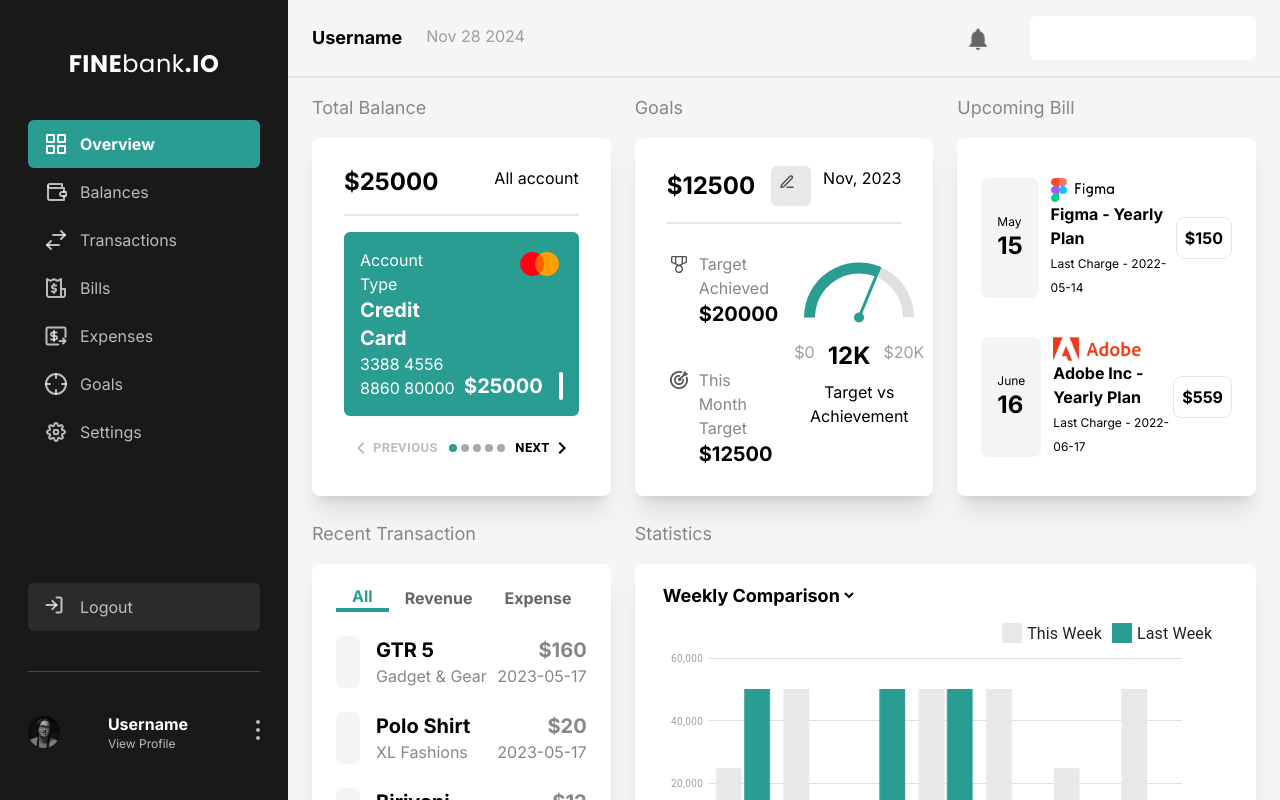
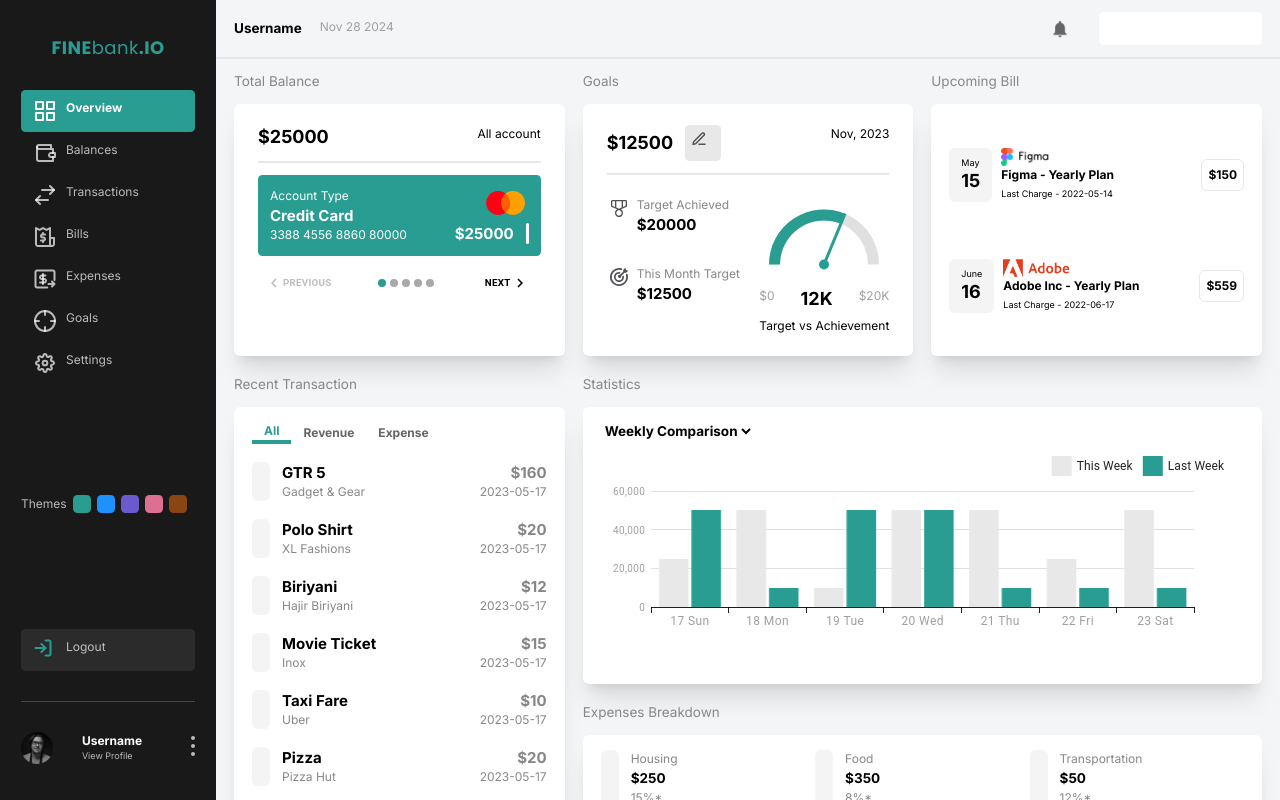
Before and after one commit to Bagusylyto/admin-ui2, a React (Vite) app: page / in a window 1280 px wide. Shown: the top 800 px of the page. Built offline with nearby package versions, Linux system fonts and the light colour scheme.

Commit message:
State Management With Context

```diff
--- a/src/components/Elements/BarChart/index.jsx
+++ b/src/components/Elements/BarChart/index.jsx
@@ -1,5 +1,6 @@
-import React from "react";
+import { useContext } from "react";
 import { BarChart } from "@mui/x-charts/BarChart";
+import { ThemeContext } from "../../../context/themeContext";
 
 export const dataset = [
   {
@@ -112,6 +113,10 @@
 export default function BarsDataset(props) {
   const { desc } = props;
 
+  const { theme } = useContext(ThemeContext);
+
+  desc.series[1].color = theme.color;
+
   return (
     <BarChart
       dataset={desc.data}
--- a/src/components/Elements/GaugeChart/index.jsx
+++ b/src/components/Elements/GaugeChart/index.jsx
@@ -1,7 +1,10 @@
 // import * as React from "react";
 import { GaugeContainer, GaugeValueArc, GaugeReferenceArc, useGaugeState } from "@mui/x-charts/Gauge";
+import { useContext } from "react";
+import { ThemeContext } from "../../../context/themeContext";
 
-function GaugePointer() {
+function GaugePointer(props) {
+  const { color } = props;
   const { valueAngle, outerRadius, cx, cy } = useGaugeState();
 
   if (valueAngle === null) {
@@ -15,13 +18,14 @@
   };
   return (
     <g>
-      <circle cx={cx} cy={cy} r={5} fill="#299D91" />
-      <path d={`M ${cx} ${cy} L ${target.x} ${target.y}`} stroke="#299D91" strokeWidth={3} />
+      <circle cx={cx} cy={cy} r={5} fill={color} />
+      <path d={`M ${cx} ${cy} L ${target.x} ${target.y}`} stroke={color} strokeWidth={3} />
     </g>
   );
 }
 
 export default function CompositionExample(props) {
+  const { theme } = useContext(ThemeContext);
   const { desc } = props;
 
   return (
@@ -33,13 +37,13 @@
       value={desc}
       sx={() => ({
         [`& .value-arc`]: {
-          fill: "#299D91",
+          fill: theme.color,
         },
       })}
     >
       <GaugeReferenceArc />
       <GaugeValueArc className="value-arc" />
-      <GaugePointer />
+      <GaugePointer color={theme.color} />
     </GaugeContainer>
   );
 }
--- a/src/components/Elements/Stepper/index.jsx
+++ b/src/components/Elements/Stepper/index.jsx
@@ -1,15 +1,18 @@
-import { useState } from "react";
+import { useContext, useState } from "react";
 import { useTheme } from "@mui/material/styles";
-
 import MobileStepper from "@mui/material/MobileStepper";
 import Button from "@mui/material/Button";
 import KeyboardArrowLeft from "@mui/icons-material/KeyboardArrowLeft";
 import KeyboardArrowRight from "@mui/icons-material/KeyboardArrowRight";
+import { ThemeContext } from "../../../context/themeContext";
 
 const Stepper = (props) => {
   const { desc } = props;
 
   const theme = useTheme();
+
+  const { theme: themeMode } = useContext(ThemeContext);
+
   const [activeStep, setActiveStep] = useState(0);
 
   const handleNext = () => {
@@ -37,7 +40,7 @@
             backgroundColor: "darkgray",
           },
           "& .MuiMobileStepper-dotActive": {
-            backgroundColor: "#299D91",
+            backgroundColor: themeMode.color,
           },
         }}
         nextButton={
--- a/src/components/Fragments/Dashboard/CardBalance.jsx
+++ b/src/components/Fragments/Dashboard/CardBalance.jsx
@@ -3,10 +3,14 @@
 import Card from "../../Elements/Card";
 import { Icon } from "../../Elements/Icon";
 import Stepper from "../../Elements/Stepper";
+import { useContext } from "react";
+import { ThemeContext } from "../../../context/themeContext";
 
 const CardBalance = () => {
+  const { theme } = useContext(ThemeContext);
+
   const balanceCard = accounts.map((account) => (
-    <div key={account.id} className="p-2">
+    <div key={account.id} className={`p-2 ${theme.name}`}>
       <div className="flex justify-between">
         <div className="text-2xl font-bold">${account.balance}</div>
         <div>
--- a/src/components/Fragments/Navbar.jsx
+++ b/src/components/Fragments/Navbar.jsx
@@ -1,8 +1,20 @@
 import { NavLink } from "react-router-dom";
 import { Icon } from "../Elements/Icon";
 import Logo from "../Elements/Logo";
+import { useContext } from "react";
+import { ThemeContext } from "../../context/themeContext";
 
 const Navbar = () => {
+  const themes = [
+    { name: "theme-green", bgcolor: "bg-[#299D91]", color: "#299D91" },
+    { name: "theme-blue", bgcolor: "bg-[#1E90FF]", color: "#1E90FF" },
+    { name: "theme-purple", bgcolor: "bg-[#6A5ACD]", color: "#6A5ACD" },
+    { name: "theme-pink", bgcolor: "bg-[#DB7093]", color: "#DB7093" },
+    { name: "theme-brown", bgcolor: "bg-[#8B4513]", color: "#8B4513" },
+  ];
+
+  const { theme, setTheme } = useContext(ThemeContext);
+
   const menus = [
     {
       id: "overview",
@@ -49,33 +61,28 @@
   ];
 
   return (
-    <div className="bg-defaultBlack">
+    <div className={`bg-defaultBlack`}>
       <nav className="sticky top-0 text-special-bg2 sm:w-72 w-28 min-h-screen px-7 py-12 flex flex-col justify-between">
         <div>
           <NavLink to="/" className="flex justify-center mb-10">
-            <Logo variant="text-white text-sm sm:text-2xl" />
+            <Logo variant="text-primary text-sm sm:text-2xl" />
           </NavLink>
           {menus.map((menu) => (
-            <NavLink
-              key={menu.id}
-              to={menu.link}
-              className={({ isActive }) =>
-                isActive
-                  ? "flex bg-primary text-white font-bold px-4 py-3 rounded-md"
-                  : "flex hover:bg-special-bg3 hover:text-white px-4 py-3 rounded-md"
-              }
-            >
+            <NavLink key={menu.id} to={menu.link} className={({ isActive }) => (isActive ? "flex bg-primary text-white font-bold px-4 py-3 rounded-md" : "flex hover:bg-special-bg3 hover:text-white px-4 py-3 rounded-md")}>
               <div className="mx-auto sm:mx-0">{menu.icon}</div>
               <div className="ms-3 hidden sm:block">{menu.label}</div>
             </NavLink>
           ))}
         </div>
+        <div className="md:flex md:gap-2">
+          Themes
+          {themes.map((t) => (
+            <div key={t.name} className={`${t.bgcolor} md:w-6 h-6 rounded-md cursor-pointer mb-2`} onClick={() => setTheme(t)}></div>
+          ))}
+        </div>
         <div>
-          <NavLink
-            to="/logout"
-            className="flex bg-special-bg3 px-4 py-3 rounded-md hover:text-white"
-          >
-            <div className="mx-auto sm:mx-0">
+          <NavLink to="/login" className="flex bg-special-bg3 px-4 py-3 rounded-md hover:text-white">
+            <div className="mx-auto sm:mx-0 text-primary">
               <Icon.Logout />
             </div>
             <div className="ms-3 hidden sm:block">Logout</div>
--- a/src/components/Layouts/MainLayout.jsx
+++ b/src/components/Layouts/MainLayout.jsx
@@ -1,11 +1,14 @@
+import { useContext } from "react";
 import Header from "../Fragments/Header";
 import Navbar from "../Fragments/Navbar";
+import { ThemeContext } from "../../context/themeContext";
 
 const MainLayout = (props) => {
   const { children } = props;
+  const { theme } = useContext(ThemeContext);
 
   return (
-    <div className="flex bg-special-mainBg w-screen min-h-screen max-w-full">
+    <div className={`flex bg-special-mainBg w-screen min-h-screen max-w-full ${theme.name}`}>
       {/* navbar start*/}
       <Navbar />
       {/* navbar end*/}
--- /dev/null
+++ b/src/context/themeContext.jsx
@@ -0,0 +1,9 @@
+import { createContext, useState } from "react";
+
+export const ThemeContext = createContext();
+
+export const ThemeContextProvider = ({ children }) => {
+  const [theme, setTheme] = useState({ name: "theme-green", color: "#299D91" });
+
+  return <ThemeContext.Provider value={{ theme, setTheme }}>{children}</ThemeContext.Provider>;
+};
--- a/src/index.css
+++ b/src/index.css
@@ -1,6 +1,33 @@
-@import url('https://fonts.googleapis.com/css2?family=Inter:ital,opsz,wght@0,14..32,100..900;1,14..32,100..900&display=swap');
-@import url('https://fonts.googleapis.com/css2?family=Poppins:ital,wght@0,100;0,200;0,300;0,400;0,500;0,600;0,700;0,800;0,900;1,100;1,200;1,300;1,400;1,500;1,600;1,700;1,800;1,900&display=swap');
+@import url("https://fonts.googleapis.com/css2?family=Inter:ital,opsz,wght@0,14..32,100..900;1,14..32,100..900&display=swap");
+@import url("https://fonts.googleapis.com/css2?family=Poppins:ital,wght@0,100;0,200;0,300;0,400;0,500;0,600;0,700;0,800;0,900;1,100;1,200;1,300;1,400;1,500;1,600;1,700;1,800;1,900&display=swap");
+
+html {
+  font-size: 75%;
+}
 
 @tailwind base;
 @tailwind components;
 @tailwind utilities;
+
+@layer base {
+  :root {
+    /* default primary color*/
+    --color-primary: #299d91;
+  }
+}
+
+.theme-blue {
+  --color-primary: #1e90ff;
+}
+
+.theme-purple {
+  --color-primary: #6a5acd;
+}
+
+.theme-pink {
+  --color-primary: #db7093;
+}
+
+.theme-brown {
+  --color-primary: #8b4513;
+}
--- a/src/main.jsx
+++ b/src/main.jsx
@@ -1,10 +1,13 @@
-import { StrictMode } from 'react'
-import { createRoot } from 'react-dom/client'
-import App from './App.jsx'
-import './index.css'
+import { StrictMode } from "react";
+import { createRoot } from "react-dom/client";
+import App from "./App.jsx";
+import "./index.css";
+import { ThemeContextProvider } from "./context/themeContext.jsx";
 
-createRoot(document.getElementById('root')).render(
+createRoot(document.getElementById("root")).render(
   <StrictMode>
-    <App />
-  </StrictMode>,
-)
+    <ThemeContextProvider>
+      <App />
+    </ThemeContextProvider>
+  </StrictMode>
+);
--- a/src/pages/expense.jsx
+++ b/src/pages/expense.jsx
@@ -7,7 +7,7 @@
       <div className="md:grid md:grid-cols-3 md:gap-x-6">
         <Card
           title="Expenses Comparison"
-          variant="md:col-span-3"
+          variant="md:col-span-3 text-primary"
           desc="Lorem ipsum dolor sit amet consectetur adipisicing elit. Magni neque quam alias enim ullam deserunt ducimus consequatur cumque hic voluptatem totam ab quibusdam facilis distinctio ratione, sequi vel porro eum."
         />
         <Card title="Expenses Breakdown" />
--- a/src/pages/goal.jsx
+++ b/src/pages/goal.jsx
@@ -7,7 +7,7 @@
       <div className="md:grid md:grid-cols-3 md:gap-x-6">
         <Card title="Goals" variant="col-span-1" />
         <Card
-          variant="md:col-span-2"
+          variant="md:col-span-2 text-primary"
           title="&nbsp;"
           desc="Lorem ipsum dolor sit amet consectetur adipisicing elit. Magni neque quam alias enim ullam deserunt ducimus consequatur cumque hic voluptatem totam ab quibusdam facilis distinctio ratione, sequi vel porro eum."
         />
--- a/tailwind.config.js
+++ b/tailwind.config.js
@@ -4,7 +4,7 @@
   theme: {
     extend: {
       colors: {
-        primary: "#299D91",
+        primary: "var(--color-primary)",
         secondary: "#525256",
         defaultBlack: "#191919",
         gray: {
```
